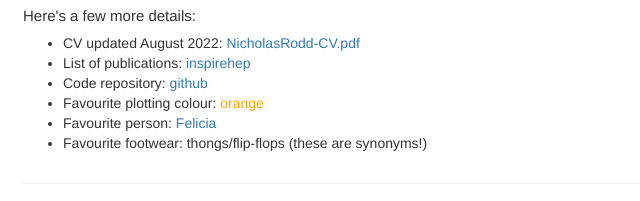
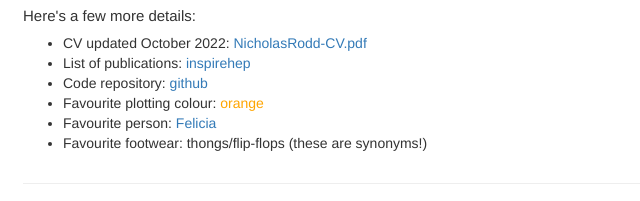
Before and after one commit to nickrodd/nickrodd.github.io, a plain HTML site: page bio.html in a window 1280 px wide. Shown: the part 288-489 px from the top of the page, 47-687 px from the left. Drawn offline with nearby package versions, Linux system fonts and the light colour scheme.

Commit message:
Updated CV for October 2022

```diff
--- a/bio.html
+++ b/bio.html
@@ -58,7 +58,7 @@
 
           <p style="margin-bottom:0.2cm; font-size:15px">Here's a few more details:</p>
           <ul>
-            <li> CV updated August 2022: <a href="./files/NicholasRodd-CV.pdf" target="_blank">NicholasRodd-CV.pdf</a></li>
+            <li> CV updated October 2022: <a href="./files/NicholasRodd-CV.pdf" target="_blank">NicholasRodd-CV.pdf</a></li>
             <li> List of publications: <a href="http://inspirehep.net/search?ln=en&ln=en&p=fin+a+rodd%2C+n&of=hb&action_search=Search&sf=&so=d&rm=&rg=250&sc=0" target="_blank">inspirehep</a></li>
             <li> Code repository: <a href="https://github.com/nickrodd" target="_blank">github</a></li>
             <li> Favourite plotting colour: <font color="orange">orange</font> </li>
```
Also changed, not shown: 1 other file.
